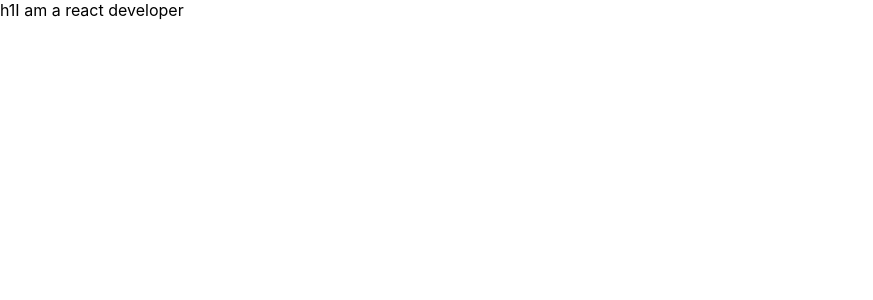
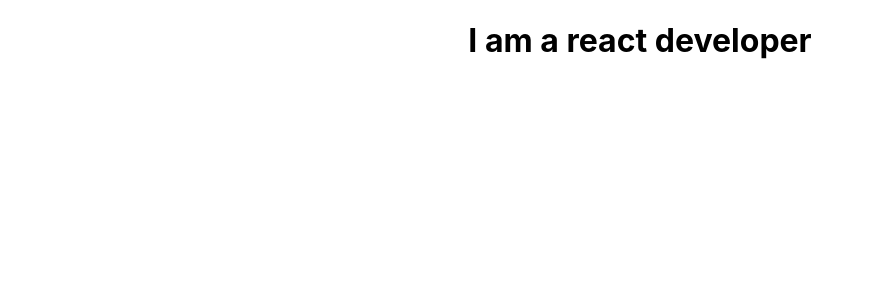
Before and after one commit to sentraja/my-app, a React (Create React App) app: page / in a window 1280 px wide. Shown: the top 300 px of the page, without its empty margins (0-873 px from the left). Built offline with nearby package versions, Linux system fonts and the light colour scheme.

Commit message:
why JSX is used: here we have to introduce another react create elt for H1 element and if doing do nested it will be complex. so we go with JSX(the commented method). Reacts way

```diff
--- a/src/App.js
+++ b/src/App.js
@@ -10,7 +10,7 @@ class App extends Component {
 
     //   </div>
     // );
-    return React.createElement('div',null,'h1','I am a react developer');
+    return React.createElement('div',{className:  'App'},React.createElement('h1',null,'I am a react developer'));
   }
 }
 
```
